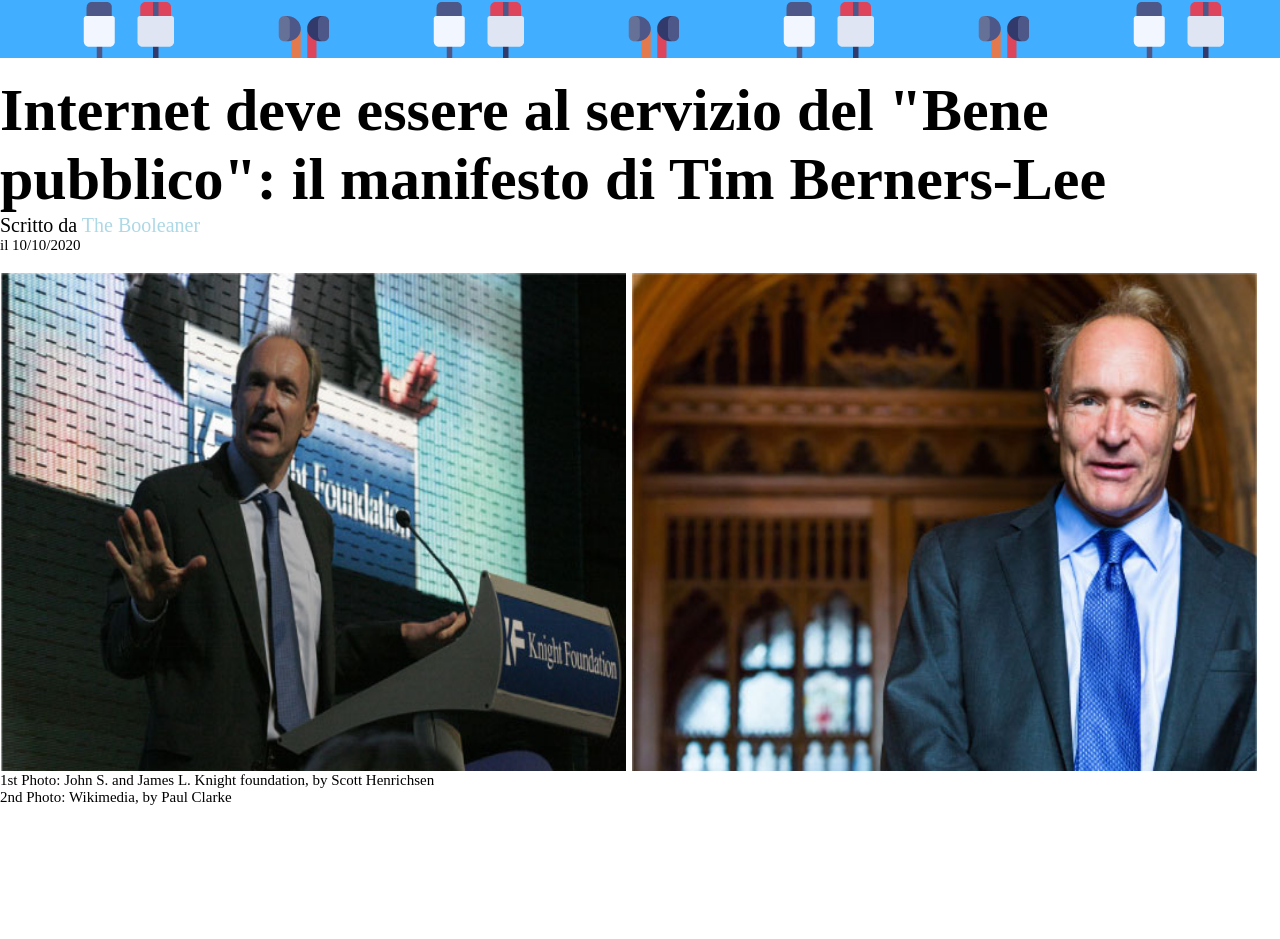
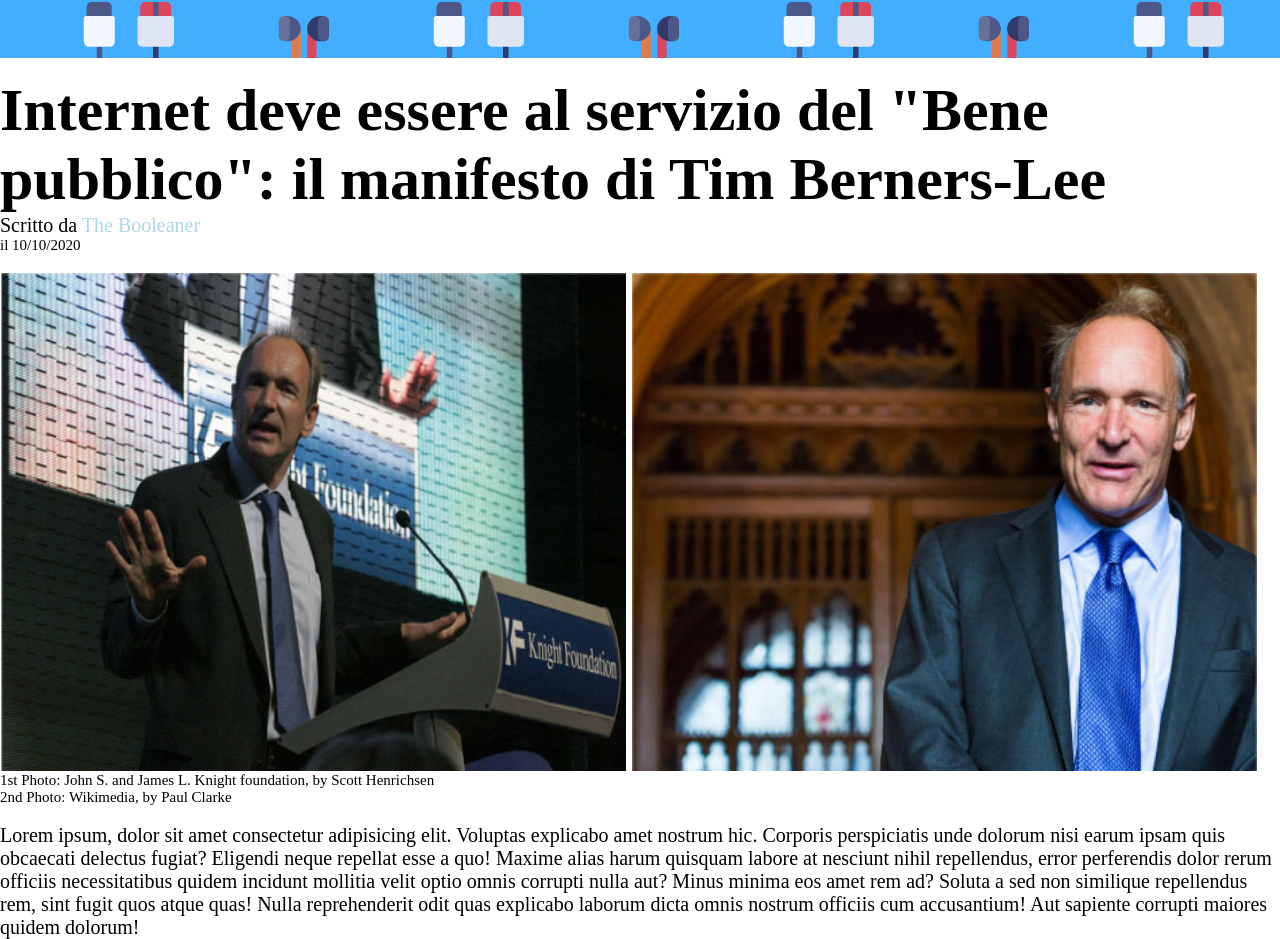
Before and after one commit to Carlomadella/html-css-booleaner, a plain HTML site: page index.html in a window 1280 px wide. Shown: the part 112-1051 px from the top of the page. Before the commit the page ends 918 px from the top, so only its background shows below. Drawn offline with Linux system fonts and the light colour scheme.

Commit message:
[UPD] finito primo paragrafo lorem

```diff
--- a/CSS/style.css
+++ b/CSS/style.css
@@ -45,3 +45,7 @@ h1{
 .descrizione_foto{
     font-size: 15px;
 }
+
+.primo_lorem{
+    font-size: 20px;
+}
--- a/index.html
+++ b/index.html
@@ -37,6 +37,14 @@
         <p class="descrizione_foto">2nd Photo: Wikimedia, by Paul Clarke</p>
     </div>
 
+    <br>
+
+    <div>
+        <p class="primo_lorem">Lorem ipsum, dolor sit amet consectetur adipisicing elit. Voluptas explicabo amet nostrum hic. Corporis perspiciatis unde dolorum nisi earum ipsam quis obcaecati delectus fugiat? Eligendi neque repellat esse a quo!
+        Maxime alias harum quisquam labore at nesciunt nihil repellendus, error perferendis dolor rerum officiis necessitatibus quidem incidunt mollitia velit optio omnis corrupti nulla aut? Minus minima eos amet rem ad?
+        Soluta a sed non similique repellendus rem, sint fugit quos atque quas! Nulla reprehenderit odit quas explicabo laborum dicta omnis nostrum officiis cum accusantium! Aut sapiente corrupti maiores quidem dolorum!</p>
+    </div>
+
 
 
 </body>
```
